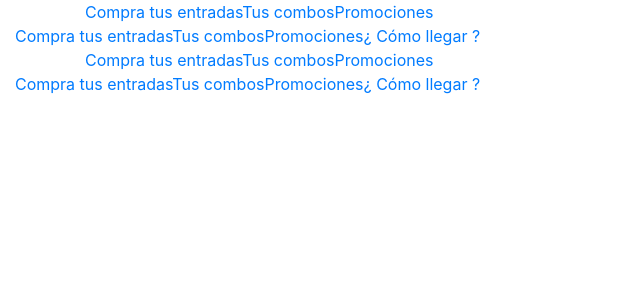
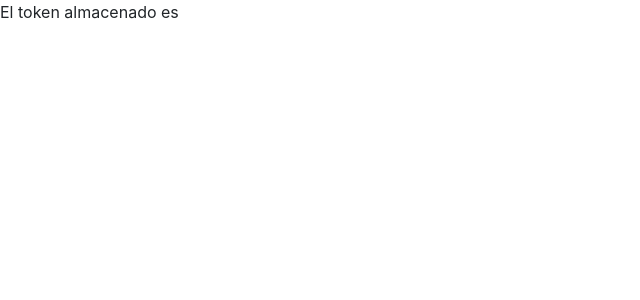
Before and after one commit to likeseasonsPeru/admin_cineviajeros, a React (Create React App) app: page /peliculas in a window 1280 px wide. Shown: the top 300 px of the page, without its empty margins (0-640 px from the left). Built offline with nearby package versions, Linux system fonts and the light colour scheme.

Commit message:
[adding] redux

```diff
--- a/package.json
+++ b/package.json
@@ -12,8 +12,11 @@
     "react": "^16.13.1",
     "react-bootstrap": "^1.3.0",
     "react-dom": "^16.13.1",
+    "react-redux": "^7.2.1",
     "react-router-dom": "^5.2.0",
-    "react-scripts": "3.4.3"
+    "react-scripts": "3.4.3",
+    "redux": "^4.0.5",
+    "redux-thunk": "^2.3.0"
   },
   "scripts": {
     "start": "react-scripts start",
--- a/src/App.js
+++ b/src/App.js
@@ -1,21 +1,26 @@
-import React, { useState, useContext, useEffect } from 'react';
+import React, { Fragment } from 'react';
 import Inicio from './pages/inicio'
-import UserProvider, { UserContext } from './utils/context';
+
 import { Route, BrowserRouter as Router, Switch, Redirect } from "react-router-dom";
 import Header from './components/header';
 import peliculas from './pages/peliculas/index';
 import combos from './pages/combos';
 import promociones from './pages/promociones';
+import { Provider } from 'react-redux'
+import configureStore from './redux/configStore';
+import { useSelector, useDispatch } from 'react-redux';
 
 
 const Navigation = () => {
-  const [loged, setLoged] = useState(false);
-  const { token } = useContext(UserContext);
+
+  const user = useSelector(state => state.authentication);
+
   return (
-
+    <Fragment>
+      {user.auth && <Header />}
       <Switch>
-      <Route exact path="/login" /* component={Inicio} */ >
-        {loged ? (<Redirect to="/peliculas" />) : (<Inicio />)}
+        <Route exact path="/login" >
+          {user.auth ? (<Redirect to="/peliculas" />) : (<Inicio />)}
         </Route>
         <Route path="/peliculas" component={peliculas} />
         <Route path="/pelicula/:id" />
@@ -26,30 +31,21 @@ const Navigation = () => {
         <Route path="/banners" />
         <Route path="/banner/:id" />
       </Switch>
+    </Fragment>
   )
 }
 
 
 const App = () => {
 
-  /* useEffect(() => {
-    if (token) {
-      setLoged(true);
-    }
-  }, [token]) */
-
-  const verifyHome = () => {
-    const currentLocation = window.location.pathname;
-    return currentLocation === '/login';
-  }
+  let store = configureStore();
 
   return (
+    <Provider store={store}>
       <Router>
-      <UserProvider>
-        {!verifyHome() && <Header />}
         <Navigation />
-      </UserProvider>
       </Router>
+    </Provider>
 
   );
 }
--- a/src/components/header.js
+++ b/src/components/header.js
@@ -18,26 +18,27 @@ const Header = () => {
       <header className="container">
         <div className="row">
           <nav className="col-4 col-md-8 col-lg-6">
-            <NavLink active="active" to="/entradas/1">
-              Compra tus entradas
+            <NavLink active="active" to="/peliculas/">
+              Peliculas
             </NavLink>
-            <NavLink active="active" to="/combos/1">
-              Tus combos
+            <NavLink active="active" to="/combos">
+              Combos
             </NavLink>
             <NavLink active="active" to="/promociones">
               Promociones
             </NavLink>
+
           </nav>
         </div>
       </header>
       <div className={`sideBarMobile ${!sideBar ? 'sideBarMobileEffect' : ''}`} onClick={() => setSideBar(!sideBar)}>
         <div className="containerNavHeaderMobile">
         <nav className="col-12">
-          <NavLink active="active" to="/entradas/1" onClick={() => setSideBar(!sideBar)}>
-            Compra tus entradas
+          <NavLink active="active" to="/peliculas" onClick={() => setSideBar(!sideBar)}>
+            Peliculas
           </NavLink>
-          <NavLink active="active" to="/combos/1" onClick={() => setSideBar(!sideBar)}>
-            Tus combos
+          <NavLink active="active" to="/combos" onClick={() => setSideBar(!sideBar)}>
+            Combos
           </NavLink>
           <NavLink active="active" to="/promociones" onClick={() => setSideBar(!sideBar)}>
             Promociones
--- a/src/pages/inicio.js
+++ b/src/pages/inicio.js
@@ -1,15 +1,17 @@
 import React, {useState, Fragment, useContext} from 'react';
 import {login} from '../endpoints/index';
-import {UserContext} from '../utils/context';
+import {useSelector, useDispatch} from 'react-redux';
+import {authenticate} from '../redux/actions/authActions'
 
 const Login = () => {
-
-  const {token, setToken} = useContext(UserContext);
 
     const [datos, setDatos] = useState({
       email: '',
       password: ''
     })
+
+    const dispatch = useDispatch();
+    const user = useSelector(state => state.authentication);
 
     const handleInputChange = (event) => {
       setDatos({
@@ -22,14 +24,8 @@ const Login = () => {
         event.preventDefault()
         console.log('enviando datos...' + datos.email + ' ' + datos.password)
         try {
-          const res =  await login(datos.email, datos.password);
-          if (res.token){
-            setToken(res.token);
-            window.location.href = '/peliculas';
-          } else {
-            // Contraseña o email erroneos
-            console.log('Crendenciales incorrectas')
-          }
+          dispatch(authenticate(datos.email, datos.password));
+          console.log(user);
         }catch (err) {
           console.log(err);
         }
--- a/src/pages/peliculas/index.js
+++ b/src/pages/peliculas/index.js
@@ -1,16 +1,19 @@
 import React, { useState, Fragment, useContext } from 'react';
 import Header from '../../components/header';
-import { UserContext } from '../../utils/context';
+import {useSelector} from 'react-redux';
+
 
 const Peliculas = () => {
 
-  const {token} = useContext(UserContext);
-
+  const user = useSelector(state => state.authentication);
+  console.log(user);
 
   return (
     <Fragment>
-      <Header />
-      {token}
+      <p>
+        El token almacenado es {user.token}
+      </p>
+
     </Fragment>
   )
 
--- /dev/null
+++ b/src/redux/actions/authActions.js
@@ -0,0 +1,11 @@
+import {AUTHENTICATE, DEAUTHENTICATE} from '../types';
+import {login} from '../../endpoints/index'
+
+export const authenticate =  (email, password) => {
+    return async dispatch => {
+        const res = await login(email, password);
+        if (res.token) {
+          dispatch({type: AUTHENTICATE, payload: res})
+        }
+    }
+}
--- /dev/null
+++ b/src/redux/configStore.js
@@ -0,0 +1,16 @@
+import {createStore, applyMiddleware} from 'redux';
+import thunk from 'redux-thunk';
+import reducer from './reducers';
+
+
+// eslint-disable-next-line no-undef
+const configureStore = (initialState = {}) => {
+  const initialStore = createStore(
+    reducer,
+    initialState,
+    applyMiddleware(thunk),
+  );
+  return initialStore;
+};
+
+export default configureStore
--- /dev/null
+++ b/src/redux/reducers/authReducer.js
@@ -0,0 +1,24 @@
+import {AUTHENTICATE, DEAUTHENTICATE} from '../types';
+
+const initialState = {
+  token: null,
+  auth: false,
+};
+
+export default (state = initialState, action) => {
+  switch (action.type) {
+    case AUTHENTICATE:
+      return {
+        ...state,
+        token: action.payload.token,
+        auth: true,
+      };
+    case DEAUTHENTICATE:
+      return {
+        token: null,
+        auth: false,
+      };
+    default:
+      return state;
+  }
+};
--- /dev/null
+++ b/src/redux/reducers/index.js
@@ -0,0 +1,8 @@
+import {combineReducers} from 'redux';
+import authReducer from './authReducer';
+
+const rootReducer = combineReducers({
+  authentication: authReducer,
+});
+
+export default rootReducer;
--- /dev/null
+++ b/src/redux/types.js
@@ -0,0 +1,4 @@
+//
+
+export const AUTHENTICATE = 'authenticate';
+export const DEAUTHENTICATE = 'deauthenticate';
--- a/src/utils/context.js
+++ /dev/null
@@ -1,15 +0,0 @@
-import React, {createContext, useState} from 'react'
-
-export const UserContext = createContext();
-
-const UserProvider = ({children}) => {
-    const [token, setToken] = useState(null);
-
-    return (
-        <UserContext.Provider value = {{token, setToken}}>
-            {children}
-        </UserContext.Provider>
-    )
-}
-
-export default UserProvider;
```
Also changed, not shown: 1 other file (tests, documents, lock files or other folders). Lines whose indentation alone changed are shown as unchanged.
